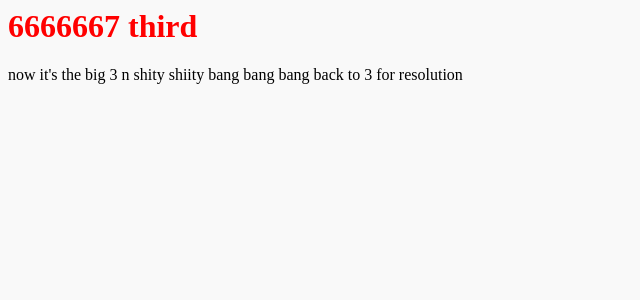
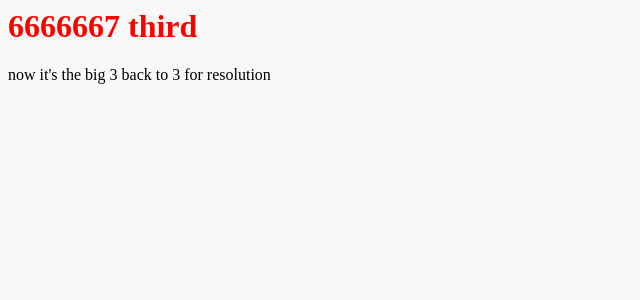
Before and after one commit to joerugilio/testy, a Jekyll site: the page third.html, which Jekyll copies as it is, in a window 1280 px wide. Shown: the top 300 px of the page, without its empty margins (0-640 px from the left). Built offline with Jekyll 4.4.1, drawn with Linux system fonts in a browser that asks for light colours.

Commit message:
Update text in third.html

```diff
--- a/third.html
+++ b/third.html
@@ -5,8 +5,6 @@
 <body>
 <h1>6666667 third</h1>
 
-now it's the big 3
-
-n shity shiity bang bang bang back to 3 for resolution
+now it's the big 3 back to 3 for resolution
 </body>
 </html>
```
